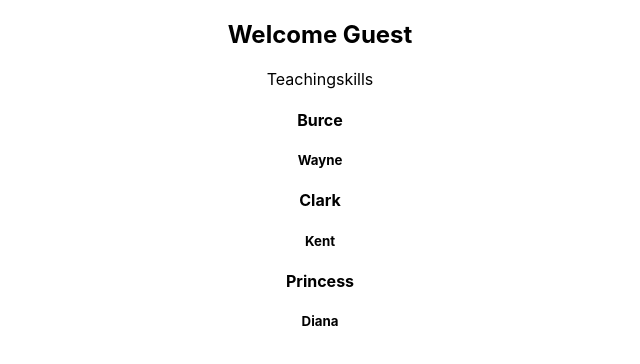
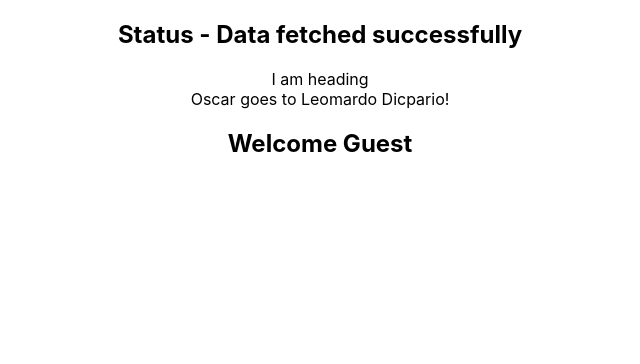
Before and after one commit to sumanta2/react-typescript-demo, a React (Create React App) app: page / in a window 1280 px wide. Shown: the top 364 px of the page, without its empty margins (320-960 px from the left). Built offline with nearby package versions, Linux system fonts and the light colour scheme.

Commit message:
4 vdo5 child component prop type

```diff
--- a/src/App.tsx
+++ b/src/App.tsx
@@ -1,35 +1,43 @@
 import React from 'react';
-import logo from './logo.svg';
+//import logo from './logo.svg';
 import './App.css';
 import Greet from './components/Greet';
-import Person from './components/Person';
-import PersonList from './components/PersonList';
+// import Person from './components/Person';
+//import PersonList from './components/PersonList';
+import Status from './components/Status';
+import Heading from './components/Heading';
+import Oscar from './components/Oscar';
 
 function App() {
-  const personName={
-    first:"Teaching",
-    last:"skills"
-  }
-  const nameList=
-  [
-    {
-      first:'Burce',
-      last:'Wayne'
-    },
-    {
-      first:'Clark',
-      last:'Kent'
-    },
-    {
-      first:'Princess',
-      last:'Diana'
-    }
-  ]
+  // const personName={
+  //   first:"Teaching",
+  //   last:"skills"
+  // }
+  // const nameList=
+  // [
+  //   {
+  //     first:'Burce',
+  //     last:'Wayne'
+  //   },
+  //   {
+  //     first:'Clark',
+  //     last:'Kent'
+  //   },
+  //   {
+  //     first:'Princess',
+  //     last:'Diana'
+  //   }
+  // ]
   return (
     <div className="App">
-     <Greet name="Student's" messageCount={20} isLoggedIn={false} />
-     <Person name={personName}/>
-     <PersonList names={nameList}/>
+     {/* <Greet name="Student's" messageCount={20} isLoggedIn={false} /> */}
+     {/* <Person name={personName}/> */}
+     {/* <PersonList names={nameList}/> */}
+     <Status status="success" />
+     <Heading>I am heading</Heading>
+     <Oscar><Heading> Oscar goes to Leomardo Dicpario!</Heading></Oscar>
+      <Greet name="Student's" isLoggedIn={false} />  {/*  messageCount set optional attribute so it does not generate error */}
+
     </div>
   );
 }
--- a/src/components/Greet.tsx
+++ b/src/components/Greet.tsx
@@ -1,6 +1,6 @@
 type GreetProps={    //follow a rule type use for application and interfaces used for libraries for avoid this rules no error occur
     name:string
-    messageCount:number
+    messageCount?:number   //Here ? indicate that messageCount is optional attribute if we does not pass value to this it work properly
     isLoggedIn:boolean
 }
 
--- /dev/null
+++ b/src/components/Heading.tsx
@@ -0,0 +1,12 @@
+type HeadingProps =
+{ children: string; }
+
+const Heading = (props:HeadingProps) => {
+  return (
+    <div>
+        {props.children}
+    </div>
+  )
+}
+
+export default Heading
--- /dev/null
+++ b/src/components/Oscar.tsx
@@ -0,0 +1,12 @@
+type OscarProps={
+    children:React.ReactNode   //React.ReactNode indicate we pass a react component to another React component as a children
+}
+const Oscar = (props:OscarProps) => {
+  return (
+    <div>
+        {props.children}
+    </div>
+  )
+}
+
+export default Oscar
--- /dev/null
+++ b/src/components/Status.tsx
@@ -0,0 +1,26 @@
+type StatusProps={
+    status: 'loading' | 'success' | 'error'  //it accept only this three type string otherwise typescript generate error
+}
+
+const Status = (props:StatusProps) => {
+    let message
+    if (props.status === 'loading')
+    {
+        message='Loading...'
+    }
+    else if(props.status === 'success')
+    {
+        message='Data fetched successfully'
+    }
+    else if(props.status === 'error')
+    {
+        message='Error'
+    }
+  return (
+    <div>
+        <h2>Status - {message}</h2>
+    </div>
+  )
+}
+
+export default Status
```
Also changed, not shown: Readme.txt.
